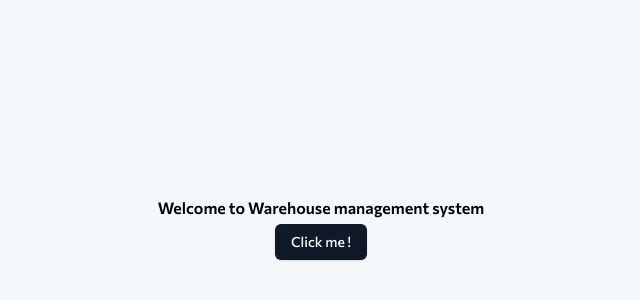
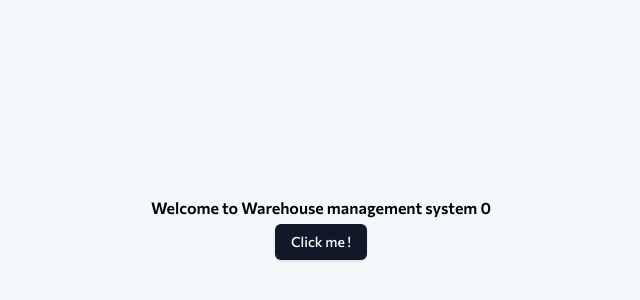
Before and after one commit to jeevanantham123/next-wms, a Next.js app: page / in a window 1280 px wide. Shown: the part 172-472 px from the top of the page, without its empty margins (319-959 px from the left). Built offline with nearby package versions, Linux system fonts and the light colour scheme.

Commit message:
chore: added zustand and react query

```diff
--- a/package.json
+++ b/package.json
@@ -11,6 +11,8 @@
   "dependencies": {
     "@radix-ui/react-icons": "^1.3.0",
     "@radix-ui/react-slot": "^1.1.0",
+    "@tanstack/query-core": "^5.55.4",
+    "@tanstack/react-query-devtools": "^5.55.4",
     "class-variance-authority": "^0.7.0",
     "classnames": "^2.5.1",
     "clsx": "^2.1.1",
@@ -19,7 +21,8 @@
     "react": "^18",
     "react-dom": "^18",
     "tailwind-merge": "^2.5.2",
-    "tailwindcss-animate": "^1.0.7"
+    "tailwindcss-animate": "^1.0.7",
+    "zustand": "^4.5.5"
   },
   "devDependencies": {
     "eslint": "^8",
--- /dev/null
+++ b/src/app/_components/App/index.js
@@ -0,0 +1,15 @@
+"use client";
+
+import { QueryClient, QueryClientProvider } from "@tanstack/react-query";
+import { ReactQueryDevtools } from "@tanstack/react-query-devtools";
+
+const queryClient = new QueryClient();
+
+export const App = ({ children }) => {
+  return (
+    <QueryClientProvider client={queryClient}>
+      {children}
+      <ReactQueryDevtools />
+    </QueryClientProvider>
+  );
+};
--- /dev/null
+++ b/src/app/_components/Footer/index.js
@@ -0,0 +1,18 @@
+"use client";
+
+import { Button } from "@/components/ui/button";
+import { useCounterStore } from "@/store/counter";
+import React from "react";
+
+export default function Footer() {
+  const increasePopulation = useCounterStore(
+    (state) => state.increasePopulation
+  );
+  return (
+    <div>
+      <Button className="mt-1" onClick={() => increasePopulation()}>
+        Click me !
+      </Button>
+    </div>
+  );
+}
--- a/src/app/_components/Header/index.js
+++ b/src/app/_components/Header/index.js
@@ -1,11 +1,15 @@
-import { Button } from "@/components/ui/button";
+"use client";
+
+import { useCounterStore } from "@/store/counter";
 import React from "react";
+import Footer from "../Footer";
 
 export default function Header() {
+  const bears = useCounterStore((store) => store.bears);
   return (
     <div className="flex flex-col h-full w-full justify-center items-center text-12 font-semibold">
-      Welcome to Warehouse management system
-      <Button className="mt-1">Click me !</Button>
+      Welcome to Warehouse management system {bears}
+      <Footer />
     </div>
   );
 }
--- a/src/app/layout.js
+++ b/src/app/layout.js
@@ -1,3 +1,4 @@
+import { App } from "./_components/App";
 import "./globals.css";
 import { Commissioner } from "next/font/google";
 
@@ -12,7 +13,9 @@ export default function RootLayout({ children }) {
   return (
     <html lang="en">
       <body className={commissioner.className}>
-        <div className="bg-[#F5F8FA] w-[100%] h-[100vh]">{children}</div>
+        <div className="bg-[#F5F8FA] w-[100%] h-[100vh]">
+          <App>{children}</App>
+        </div>
       </body>
     </html>
   );
--- a/src/app/page.js
+++ b/src/app/page.js
@@ -1,5 +1,10 @@
+import Footer from "./_components/Footer";
 import Header from "./_components/Header";
 
 export default function Home() {
-  return <Header />;
+  return (
+    <>
+      <Header />
+    </>
+  );
 }
--- /dev/null
+++ b/src/store/counter.js
@@ -0,0 +1,8 @@
+import { create } from "zustand";
+
+export const useCounterStore = create((set) => ({
+  bears: 0,
+  increasePopulation: () => set((state) => ({ bears: state.bears + 1 })),
+  removeAllBears: () => set({ bears: 0 }),
+  updateBears: (newBears) => set({ bears: newBears }),
+}));
```
Also changed, not shown: 1 other file (tests, documents, lock files or other folders).
